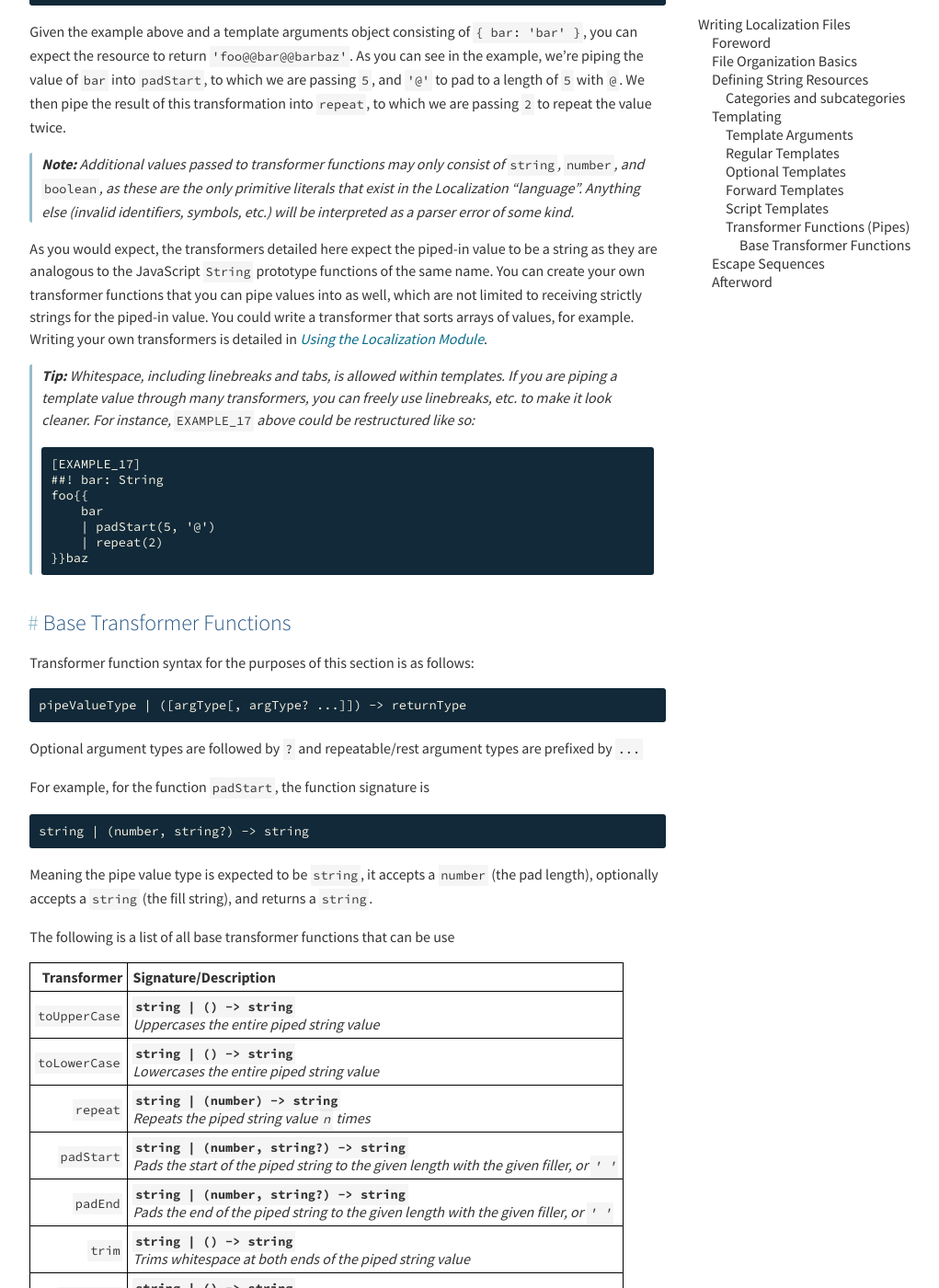
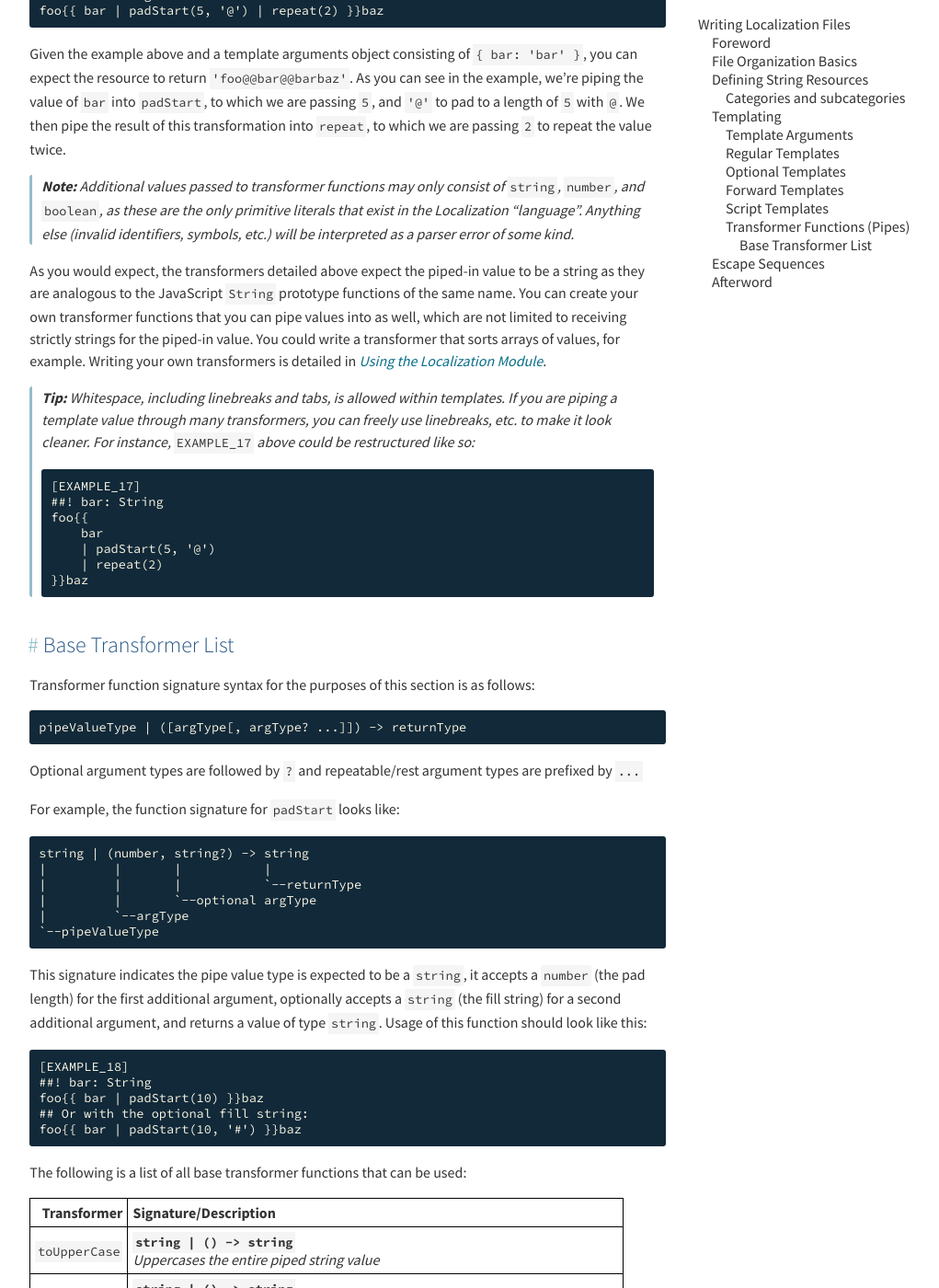
Before and after one commit to discord-samba/localization, a Jekyll site: the page built from _guides/writing_localization_files.md, in a window 1280 px wide and 1400 px high, scrolled down 8639 px. Shown: the whole window at 92% size, without its empty margins (211-1232 px from the left). Built offline with Jekyll 4.4.1, drawn with Linux system fonts in a browser that asks for light colours; some of the changed text lies outside the part shown.

````diff
--- a/_guides/writing_localization_files.md
+++ b/_guides/writing_localization_files.md
@@ -437,7 +438,7 @@ value twice.
 > and `boolean`, as these are the only primitive literals that exist in the Localization "language".
 > Anything else (invalid identifiers, symbols, etc.) will be interpreted as a parser error of some kind.
 
-As you would expect, the transformers detailed here expect the piped-in value to be a string as they
+As you would expect, the transformers detailed above expect the piped-in value to be a string as they
 are analogous to the JavaScript `String` prototype functions of the same name. You can create your
 own transformer functions that you can pipe values into as well, which are not limited to receiving
 strictly strings for the piped-in value. You could write a transformer that sorts arrays of values,
@@ -459,22 +460,39 @@ for example. Writing your own transformers is detailed in
 > ```
 > {% endraw %}
 
-#### Base Transformer Functions
-Transformer function syntax for the purposes of this section is as follows:
+#### Base Transformer List
+Transformer function signature syntax for the purposes of this section is as follows:
 ```
 pipeValueType | ([argType[, argType? ...]]) -> returnType
 ```
 
 Optional argument types are followed by `?` and repeatable/rest argument types are prefixed by `...`
 
-For example, for the function `padStart`, the function signature is
+For example, the function signature for `padStart` looks like:
 ```
 string | (number, string?) -> string
+|         |       |           |
+|         |       |           `--returnType
+|         |       `--optional argType
+|         `--argType
+`--pipeValueType
 ```
-Meaning the pipe value type is expected to be `string`, it accepts a `number` (the pad length),
-optionally accepts a `string` (the fill string), and returns a `string`.
+This signature indicates the pipe value type is expected to be a `string`, it accepts a `number`
+(the pad length) for the first additional argument, optionally accepts a `string` (the fill string)
+for a second additional argument, and returns a value of type `string`. Usage of this function should
+look like this:
 
-The following is a list of all base transformer functions that can be use
+{% raw %}
+```
+[EXAMPLE_18]
+##! bar: String
+foo{{ bar | padStart(10) }}baz
+## Or with the optional fill string:
+foo{{ bar | padStart(10, '#') }}baz
+```
+{% endraw %}
+
+The following is a list of all base transformer functions that can be used:
 
 |   Transformer | Signature/Description                                                                                                                    |
 | ------------: | :--------------------------------------------------------------------------------------------------------------------------------------- |
````
Also changed, not shown: other parts of _guides/writing_localization_files.md (+4 -3 lines), docs/classes/localization.html (+10 -10 lines), docs/classes/localizationstringerror.html (+4 -4 lines), docs/classes/parseerror.html (+4 -4 lines), docs/globals.html (+4 -4 lines), docs/index.html (+4 -4 lines).
